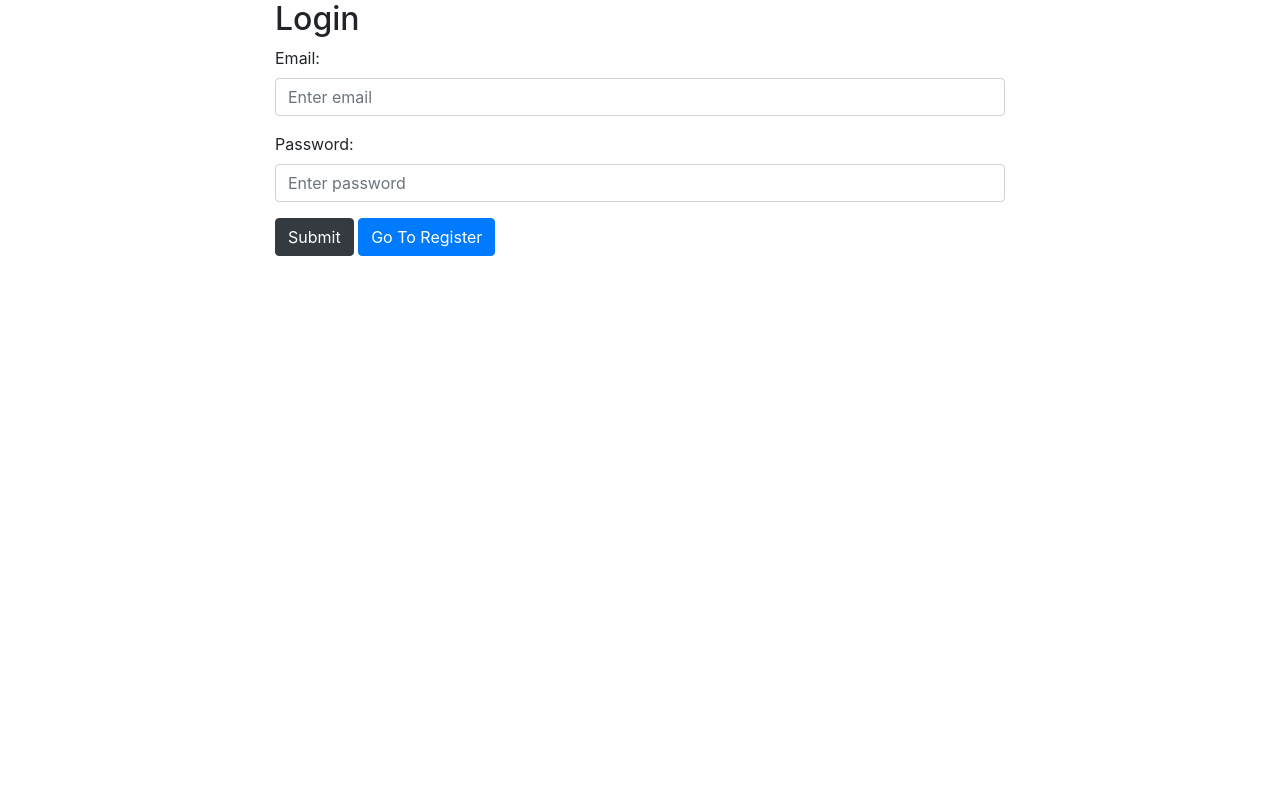
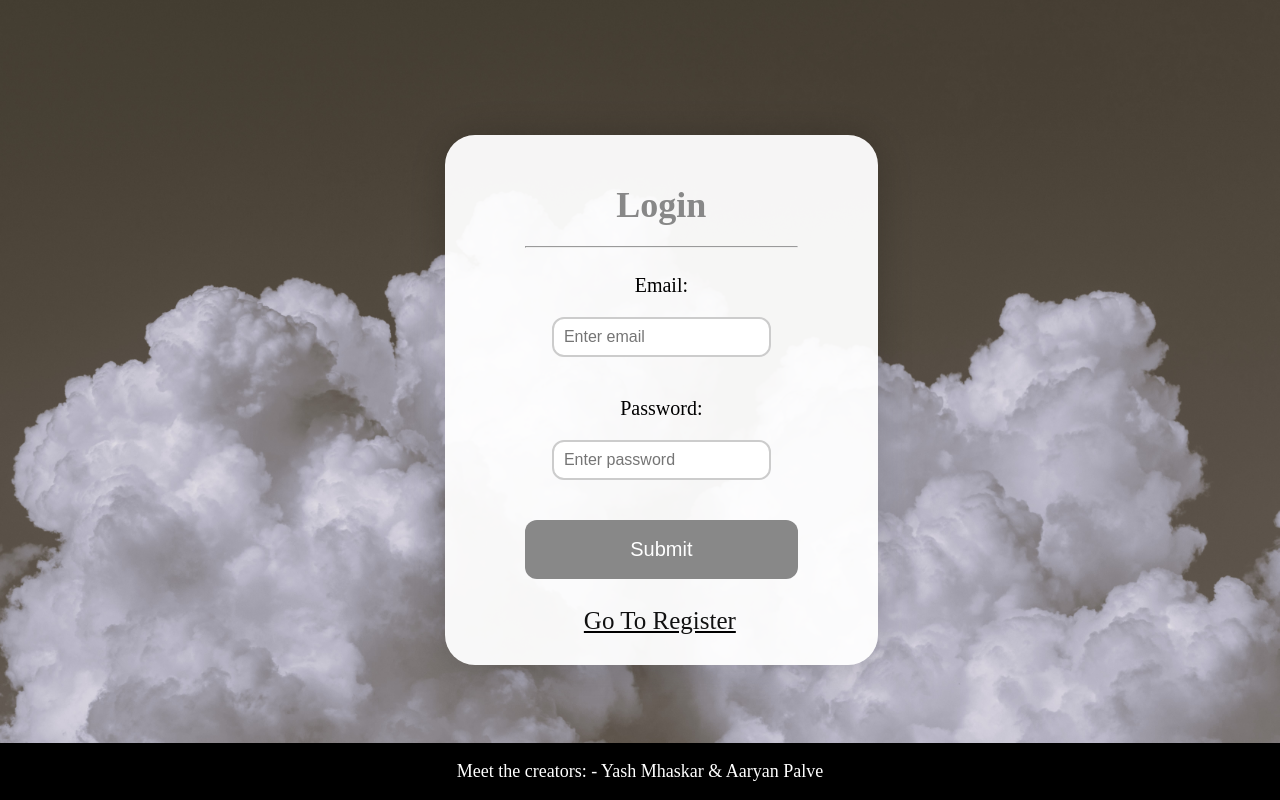
Before and after one commit to Myash21/Agri-mate.github.io, a Flask app: page /login in a window 1280 px wide. Run offline with Flask 3, Linux system fonts and the light colour scheme.

Commit message:
Deigned login page

```diff
--- a/Rainfall-Prediction/templates/login.html
+++ b/Rainfall-Prediction/templates/login.html
@@ -4,7 +4,99 @@
   <title>User Authentication</title>
   <meta charset="utf-8">
   <meta name="viewport" content="width=device-width, initial-scale=1">
-  <link rel="stylesheet" href="https://cdn.jsdelivr.net/npm/bootstrap@4.6.2/dist/css/bootstrap.min.css">
+  <style>
+    body {
+        background-image: url("static/images/bg3.jpg");
+        background-size: cover;
+        background-position: center;
+        filter: grayscale(100%);
+        margin: 0;
+        padding: 0;
+        overflow: hidden;
+    }
+
+    .container {
+        display: flex;
+        flex-direction: column;
+        align-items: center;
+        justify-content: center;
+        height: 100vh;
+
+    }
+
+    .form-wrapper {
+        background-color: rgba(255, 255, 255, 0.95); /* Adjusted opacity */
+        padding: 25px; /* Increased padding */
+        border-radius: 30px; /* Increased border radius */
+        box-shadow: 0 0 40px rgba(0, 0, 0, 0.2); /* Increased box shadow */
+        text-align: center;
+        max-width: 800px; /* Increased max-width for wider form */
+        width: 70%; /* Set width to 80% for responsiveness */
+        height: 60vh; /* Set shorter height */
+        padding-right: 80px;
+        padding-left: 80px;
+      }
+
+    .form-title {
+        color: #3498db;
+        font-size: 36px; /* Decreased font size */
+        margin-bottom: 20px; /* Increased margin bottom */
+    }
+
+    .form-group {
+        margin-bottom: 20px; /* Increased margin bottom */
+    }
+
+    label {
+        display: block;
+        margin-bottom: 20px; /* Increased margin bottom */
+        font-size: 20px; /* Decreased font size */
+    }
+
+    input[type="email"],
+    input[type="password"] {
+        width: 80%;
+        height: 40px; /* Adjusted height */
+        padding: 10px; /* Decreased padding */
+        margin-bottom: 20px; /* Increased margin bottom */
+        border: 2px solid #ccc; /* Increased border width */
+        border-radius: 12px; /* Increased border radius */
+        box-sizing: border-box;
+        font-size: 16px; /* Decreased font size */
+    }
+
+    button[type="submit"] {
+        width: 100%;
+        padding: 18px; /* Decreased padding */
+        background-color: #3498db;
+        color: #fff;
+        border: none;
+        border-radius: 12px; /* Increased border radius */
+        cursor: pointer;
+        transition: background-color 0.3s;
+        font-size: 20px; /* Decreased font size */
+    }
+
+    button[type="submit"]:hover {
+        background-color: #2980b9;
+    }
+
+
+
+
+
+    footer {
+            background-color: black;
+            color: white;
+            text-align: center;
+
+            position: fixed;
+            bottom: 0;
+            width: 100%;/* Adjusted margin-bottom */
+            z-index: 9999;
+        }
+  </style>
+
   <script src="https://cdn.jsdelivr.net/npm/jquery@3.7.1/dist/jquery.slim.min.js"></script>
   <script src="https://cdn.jsdelivr.net/npm/popper.js@1.16.1/dist/umd/popper.min.js"></script>
   <script src="https://cdn.jsdelivr.net/npm/bootstrap@4.6.2/dist/js/bootstrap.bundle.min.js"></script>
@@ -14,15 +106,14 @@
 <div class="container">
   <div class="row justify-content-center">
     <div class="col-sm-8">
-      <h2>Login</h2>
-
+      <div class="form-wrapper">
+        <form action="/login", method="POST">
+          <h1 class="form-title">Login</h1> <!-- Move "Login" inside the form --><hr><br>
           {% if error %}
           <div class="alert alert-danger" role="alert">
             {{ error }}
           </div>
           {% endif %}
-
-      <form action="/login", method="POST">
           <div class="form-group">
              <label for="email">Email:</label>
             <input type="email" class="form-control" id="email" placeholder="Enter email" name="email">
@@ -32,11 +123,18 @@
             <input type="password" class="form-control" id="pwd" placeholder="Enter password" name="password">
           </div>
           <button type="submit" class="btn btn-dark">Submit</button>
-        <a href="/register" class="btn btn-primary">Go To Register</a>
+          <br><a href="/register" class="reg" style="margin: 3px; font-size: 25px; text-decoration-color: black;"><br>Go To Register</a>
         </form>
       </div>
     </div>
   </div>
+</div>
+
+
+<footer style="margin-bottom: 0px; background-color: black; color: white; width: 100%;  position: absolute; bottom: 0; font-family: 'Times New Roman', Times, serif; font-size: large; text-align: center;">
+  <p>Meet the creators: - <a href="https://myash21.github.io/portfolio.github.io/#project" style="color: white; text-decoration: none;">Yash Mhaskar</a> & <a href="https://aaryanpalve5.github.io/PortfolioASP/index.html" target="_blank" style="color: white; text-decoration: none;">Aaryan Palve</a></p>
+</footer>
+
 
 </body>
 </html>
```
Also changed, not shown: instance/database.db. Lines whose indentation alone changed are shown as unchanged.
